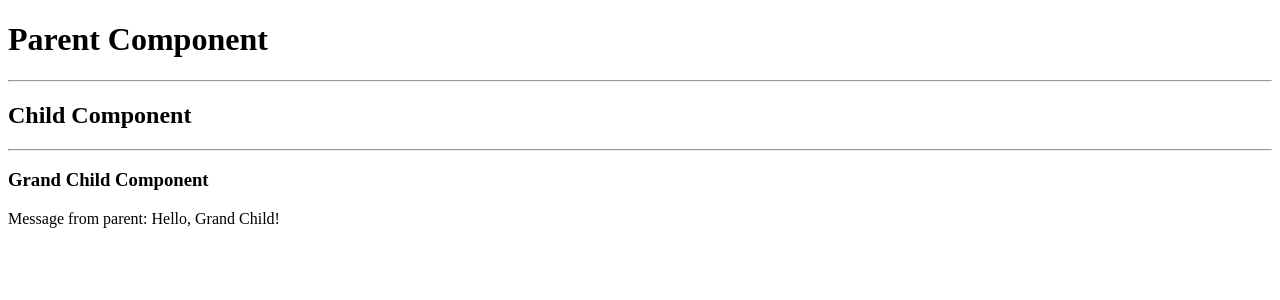
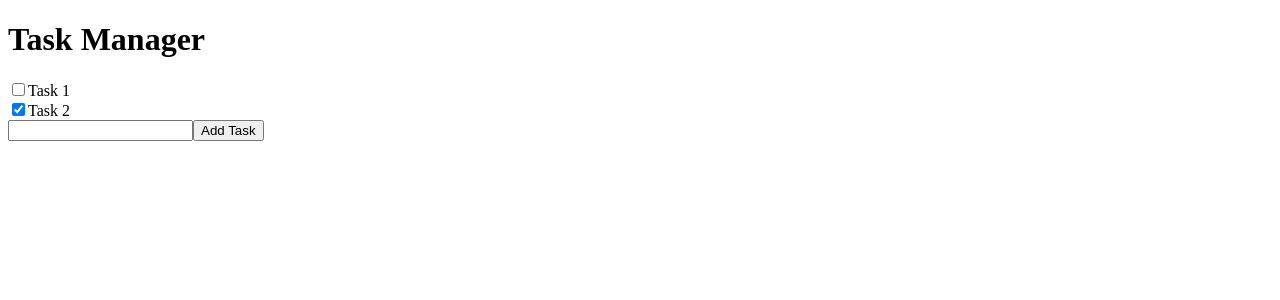
Before and after one commit to githubscientist/fsd57wde, a React (Vite) app: page / in a window 1280 px wide. Shown: the top 300 px of the page. Built offline with nearby package versions, Linux system fonts and the light colour scheme.

Commit message:
notification task --context api

```diff
--- a/src/App.jsx
+++ b/src/App.jsx
@@ -1,21 +1,76 @@
 import { createContext, useState } from "react";
-import ChildComponent from "./components/ChildComponent";
+import TaskList from "./components/TaskList";
+import TaskForm from "./components/TaskForm";
+import Notification from "./components/Notification";
 
-// Create a context for sharing the message state to the entire component tree
-export const MessageContext = createContext();
+export const NotificationContext = createContext();
 
 const App = () => {
 
-    const [message, setMessage] = useState('Hello, Grand Child!');
+    const [tasks, setTasks] = useState([
+        {
+            id: 1,
+            title: 'Task 1',
+            completed: false
+        },
+        {
+            id: 2,
+            title: 'Task 2',
+            completed: true
+        }
+    ]);
+
+    const [notification, setNotification] = useState({
+        message: '',
+        visible: false
+    });
+
+    const showNotification = (message) => {
+        setNotification({
+            message,
+            visible: true
+        });
+
+        setTimeout(() => {
+            setNotification({
+                message: '',
+                visible: false
+            });
+        }, 5000);
+    }
+
+    const addTask = (title) => {
+        const newTask = {
+            id: tasks.length + 1,
+            title,
+            completed: false
+        };
+
+        setTasks([...tasks, newTask]);
+        showNotification('Task added successfully');
+    }
+
+    const toggleTask = (id) => {
+        const updatedTasks = tasks.map(task => {
+            if (task.id === id) {
+                task.completed = !task.completed;
+            }
+
+            return task;
+        });
+
+        setTasks(updatedTasks);
+    }
 
   return (
-    <div>
-        <h1>Parent Component</h1>
-        <hr />
-        <MessageContext.Provider value={{message}}>
-            <ChildComponent />
-        </MessageContext.Provider>
-    </div>
+    <NotificationContext.Provider value={{ notification, showNotification, addTask, toggleTask, tasks }}>
+        <div>
+            <h1>Task Manager</h1>
+            <Notification />
+            <TaskList />
+            <TaskForm />
+        </div>
+    </NotificationContext.Provider>
   )
 }
 
--- a/src/components/ChildComponent.jsx
+++ /dev/null
@@ -1,14 +0,0 @@
-import GrandChildComponent from "./GrandChildComponent";
-
-const ChildComponent = () => {
-
-  return (
-      <div>
-          <h2>Child Component</h2>
-          <hr />
-          <GrandChildComponent />
-    </div>
-  )
-}
-
-export default ChildComponent;
--- a/src/components/GrandChildComponent.jsx
+++ /dev/null
@@ -1,16 +0,0 @@
-import { useContext } from "react";
-import { MessageContext } from "../App";
-
-const GrandChildComponent = () => {
-
-    const { message } = useContext(MessageContext);
-
-  return (
-      <div>
-          <h3>Grand Child Component</h3>
-          <p>Message from parent: { message }</p>
-    </div>
-  )
-}
-
-export default GrandChildComponent;
--- /dev/null
+++ b/src/components/Notification.jsx
@@ -0,0 +1,30 @@
+import { useContext } from "react";
+import { NotificationContext } from "../App";
+
+const Notification = () => {
+
+    const { notification } = useContext(NotificationContext);
+
+    if(!notification.visible) {
+        return null;
+    }
+
+  return (
+      <div
+          style={{
+            position: 'fixed',
+            bottom: 0,
+            left: '50%',
+            transform: 'translateX(-50%)', // center the notification horizontally
+              backgroundColor: 'lightblue',
+              padding: '10px 20px',
+              zIndex: 1000, // make sure the notification is on top of everything
+            boxShadow: '0 2px 6px rgba(0, 0, 0, 0.25)',
+        }}
+      >
+        { notification.message }
+    </div>
+  )
+}
+
+export default Notification;
--- /dev/null
+++ b/src/components/TaskForm.jsx
@@ -0,0 +1,35 @@
+import { useContext } from "react";
+import { NotificationContext } from "../App";
+
+const TaskForm = () => {
+
+    const { addTask } = useContext(NotificationContext);
+
+    const handleSubmit = (e) => {
+        e.preventDefault();
+
+        const task = e.target[0].value.trim();
+
+        // Check if the task is empty and return early
+        if (!task) {
+            return;
+        }
+
+        // Add the task
+        addTask(task);
+
+        // Clear the input field
+        e.target[0].value = '';
+    }
+
+  return (
+      <div>
+          <form onSubmit={handleSubmit}>
+              <input type="text" />
+            <button type="submit">Add Task</button>
+            </form>
+    </div>
+  )
+}
+
+export default TaskForm;
--- /dev/null
+++ b/src/components/TaskList.jsx
@@ -0,0 +1,24 @@
+import { useContext } from "react";
+import { NotificationContext } from "../App";
+
+const TaskList = () => {
+
+    const { tasks } = useContext(NotificationContext);
+
+  return (
+    <div>
+        {
+              tasks.map(task => (
+                <div key={task.id}>
+                      <input
+                          type="checkbox" defaultChecked={task.completed}
+                      />
+                    <span>{task.title}</span>
+                </div>
+            ))
+        }
+    </div>
+  )
+}
+
+export default TaskList;
```
Also changed, not shown: 1 other file (tests, documents, lock files or other folders).
